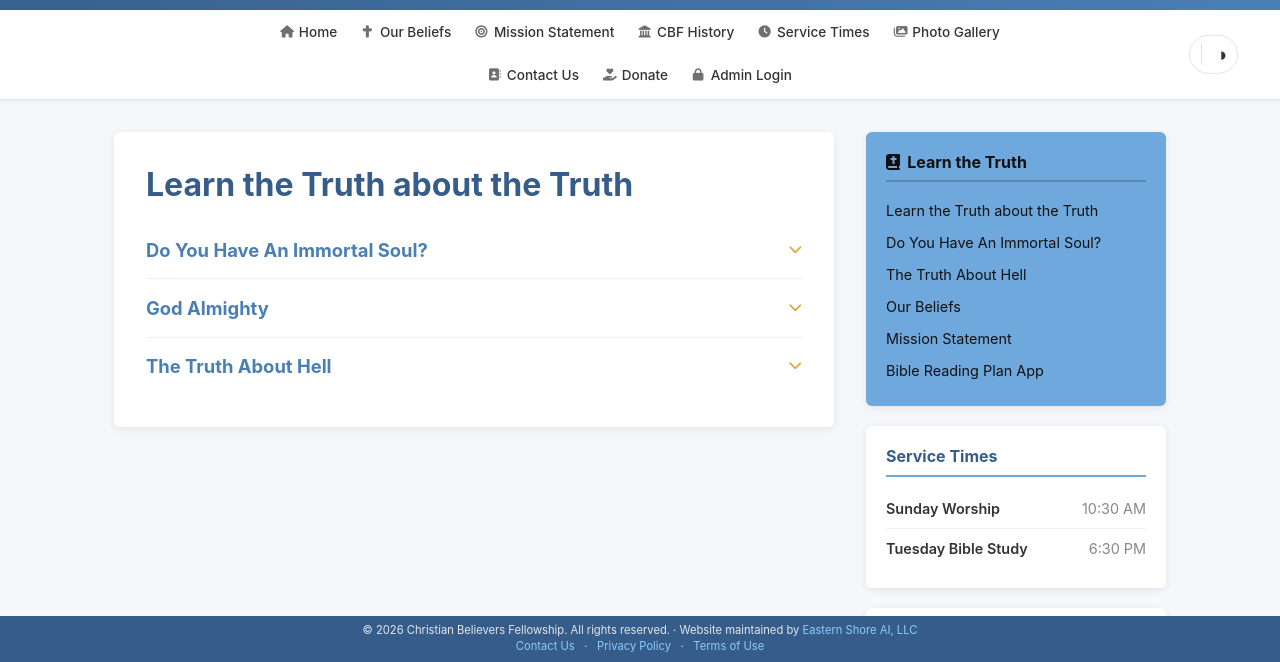
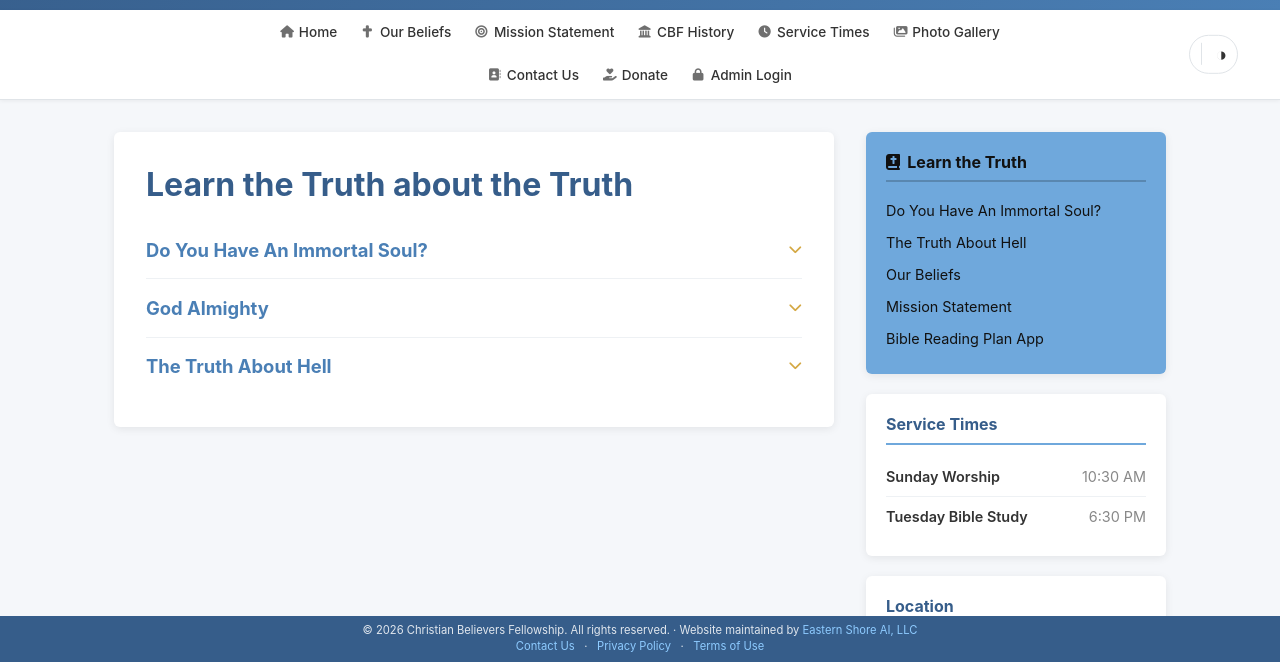
Before and after one commit to 99redder/cbfchurch, a plain HTML site: page learn-the-truth.html in a window 1280 px wide. Shown: the part 138-800 px from the top of the page. Drawn offline with Linux system fonts and the light colour scheme.

Commit message:
Remove Learn the Truth parent link from sidebar card

```diff
--- a/learn-the-truth.html
+++ b/learn-the-truth.html
@@ -236,7 +236,6 @@
       <div class="sidebar-section learn-truth-card">
         <h3><i class="fas fa-book-bible" aria-hidden="true"></i> Learn the Truth</h3>
         <ul>
-          <li><a href="learn-the-truth.html" style="font-size:0.9rem;">Learn the Truth about the Truth</a></li>
           <li><a href="learn-the-truth.html#acc-immortal-soul" style="font-size:0.9rem;">Do You Have An Immortal Soul?</a></li>
           <li><a href="learn-the-truth.html#acc-hell" style="font-size:0.9rem;">The Truth About Hell</a></li>
           <li><a href="our-beliefs.html" style="font-size:0.9rem;">Our Beliefs</a></li>
```
